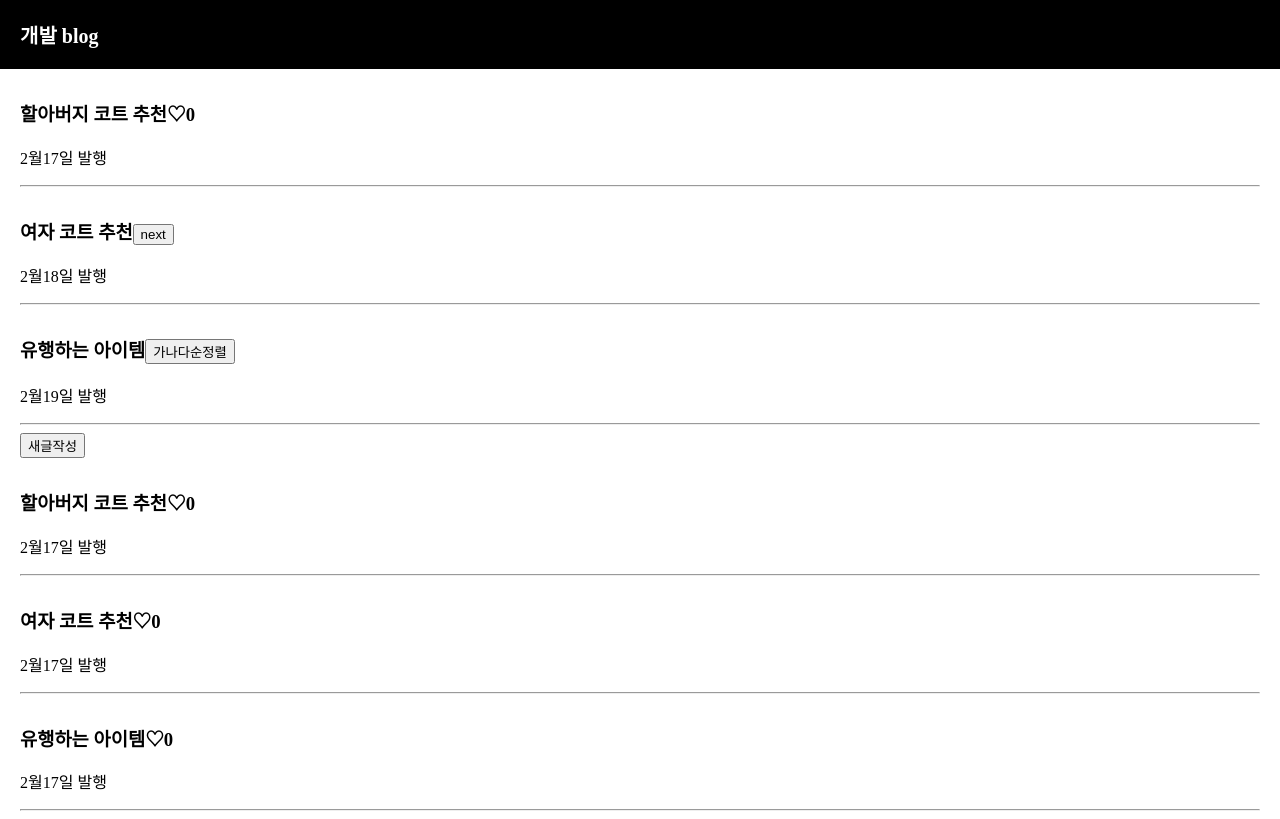
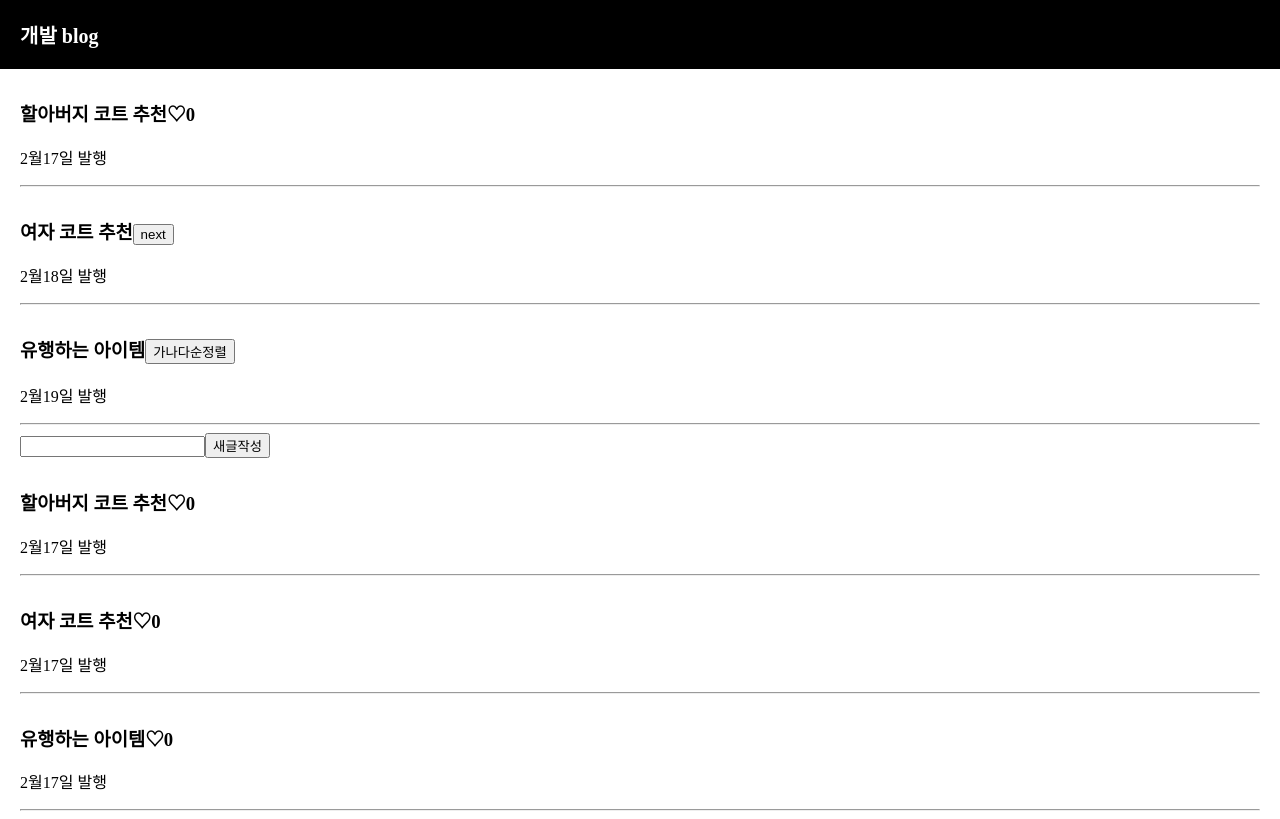
Before and after one commit to seong-dodo/react-blog-practice, a React (Create React App) app: page / in a window 1280 px wide. Shown: the top 819 px of the page. Built offline with nearby package versions, Linux system fonts and the light colour scheme.

Commit message:
input다루기1,map오류없애기

```diff
--- a/src/App.js
+++ b/src/App.js
@@ -14,6 +14,7 @@
   let [modal, modal변경] = useState( false );
   let [newpost, newpost작성] = useState( false );
   let [누른제목, 누른제목변경] = useState(0);
+  let [입력값, 입력값변경] = useState(' ');
 
   var 어레이 =[2,3,4] ;
   어레이.map(function(a) {
@@ -66,15 +67,17 @@
       {/*  <button onClick={ ()=>{ 누른제목변경(0) } }>버튼1</button>
         <button onClick={ ()=>{ 누른제목변경(1) } }>버튼2</button>
         <button onClick={ ()=>{ 누른제목변경(2) } }>버튼3</button> */}
-
+        <input onChange={ (e)=>{ 입력값변경(e.target.value) } } />
         <button onClick={ ()=>{ newpost열기닫기() } }>새글작성</button>
+        <br />
+        {입력값}
       </div>
 
 
      {
        글제목.map(function (글, i) {
          return (
-          <div className="list">
+          <div className="list" key={i} >
            <h3 onClick={ ()=>{ 누른제목변경(i) } }>{ 글 }<span onClick={ ()=>{좋아요변경(좋아요+1)} }>♡</span>{ 좋아요 }</h3>
            <p>2월17일 발행</p>
            <hr/>
```
